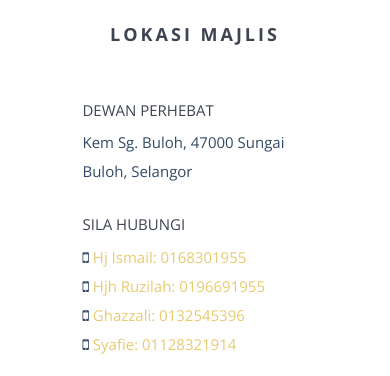
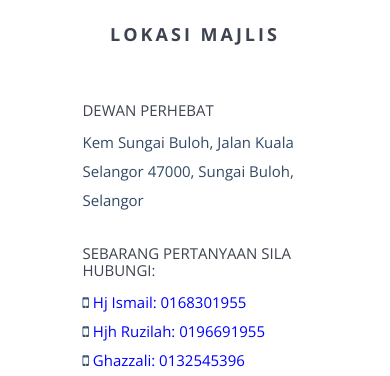
Before and after one commit to zettatips/wedding-website, a website: page index.html in a window 390 px wide. Shown: the part 2190-2566 px from the top of the page. Drawn offline with nearby package versions, Linux system fonts and the light colour scheme; files whose address does not match are found by name.

Commit message:
Update Address and mobile phone colour

```diff
--- a/index.html
+++ b/index.html
@@ -214,15 +214,15 @@
                     <div class="row">
                         <div class="col-md-6">
                             <h5>Dewan PERHEBAT</h5>
-                            <p>Kem Sg. Buloh, 47000 Sungai Buloh, Selangor</p>
+                            <p>Kem Sungai Buloh, Jalan Kuala Selangor 47000, Sungai Buloh, Selangor</p>
                         </div>
                         <div class="col-md-6">
-                            <h5>Sila Hubungi</h5>
+                            <h5>Sebarang Pertanyaan Sila Hubungi:</h5>
                             <p>
-                                <i class="fa fa-mobile"></i> <a href="https://wa.me/60168301955">Hj Ismail: 0168301955</a><br>
-                                <i class="fa fa-mobile"></i> <a href="https://wa.me/60196691955">Hjh Ruzilah: 0196691955</a><br>
-                                <i class="fa fa-mobile"></i> <a href="https://wa.me/60132545396">Ghazzali: 0132545396</a><br>
-                                <i class="fa fa-mobile"></i> <a href="https://wa.me/601128321914">Syafie: 01128321914</a><br>
+                                <i class="fa fa-mobile"></i> <a href="https://wa.me/60168301955"><span style="color: blue">Hj Ismail: 0168301955</span></a><br>
+                                <i class="fa fa-mobile"></i> <a href="https://wa.me/60196691955"><span style="color: blue">Hjh Ruzilah: 0196691955</span></a><br>
+                                <i class="fa fa-mobile"></i> <a href="https://wa.me/60132545396"><span style="color: blue">Ghazzali: 0132545396</span></a><br>
+                                <i class="fa fa-mobile"></i> <a href="https://wa.me/601128321914"><span style="color: blue">Syafie: 01128321914</span></a><br>
                             </p>
                         </div>
                     </div>
```
